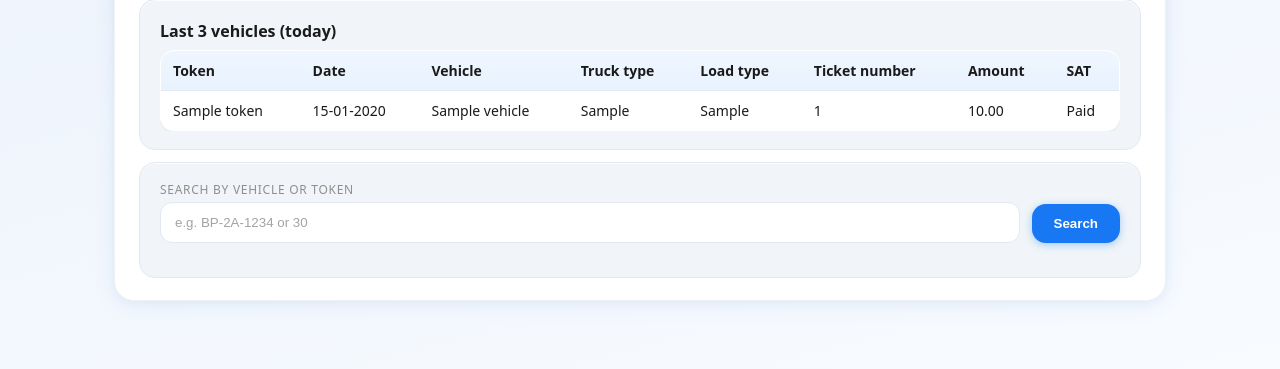
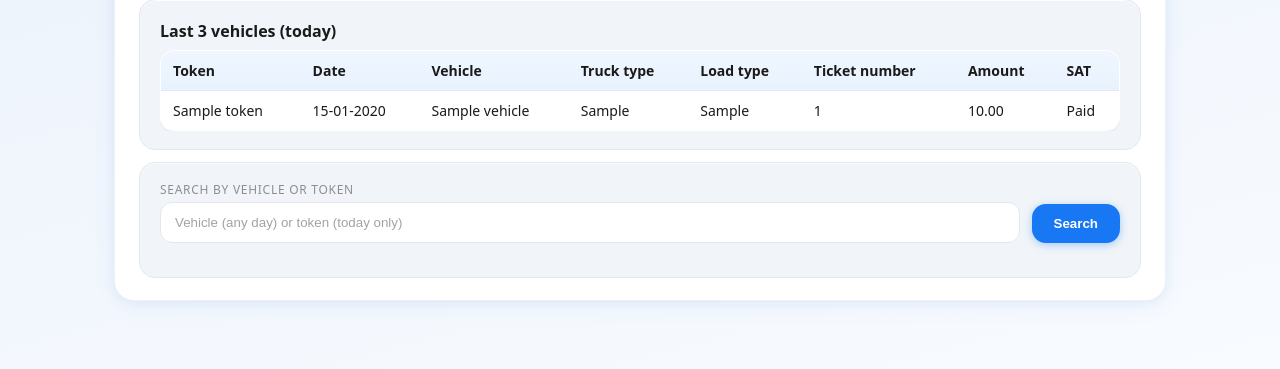
Before and after one commit to beacparking/BEAC-CLEAN, a Flask app: template templates/admin.html in a window 1280 px wide. Shown: the part 601-970 px from the top of the page. Run offline with Flask 3, Linux system fonts and the light colour scheme; the template is opened without the code that fills it: most values are stand-ins (such as "Sample title", 1, 10 or a date in 2020); some libraries are stand-ins or nearby versions.

Commit message:
Token search today only; admin search copy tweaks

```diff
--- a/app.py
+++ b/app.py
@@ -331,7 +331,7 @@ def admin():
         for r in last_rows
     ]
 
-    # Optional search by vehicle number OR token number (all dates)
+    # Search: by token = today only; by vehicle plate = all dates
     search_vehicle = request.args.get("search_vehicle")
     search_rows = []
     search_mode = None
@@ -347,10 +347,10 @@ def admin():
                 """
                 SELECT id, daily_token, ticket_number, generated_date, amount_collected, vehicle_number, truck_type, load_type
                 FROM vehicle_qr
-                WHERE daily_token = %s
-                ORDER BY generated_date DESC, daily_token DESC
+                WHERE daily_token = %s AND generated_date = %s
+                ORDER BY daily_token DESC
                 """,
-                (token_val,),
+                (token_val, today),
             )
         else:
             search_mode = "vehicle"
--- a/templates/admin.html
+++ b/templates/admin.html
@@ -145,7 +145,7 @@
     <form method="GET" class="qr-form">
         <div class="field">
             <label>Search by vehicle or token</label>
-            <input type="text" name="search_vehicle" placeholder="e.g. BP-2A-1234 or 30" value="{{ search_vehicle or '' }}">
+            <input type="text" name="search_vehicle" placeholder="Vehicle (any day) or token (today only)" value="{{ search_vehicle or '' }}">
         </div>
         <button type="submit">Search</button>
     </form>
@@ -193,7 +193,7 @@
             </table>
             </div>
         {% else %}
-            <p class="unpaid-empty">No records found for this vehicle.</p>
+            <p class="unpaid-empty">{% if search_mode == 'token' %}No vehicle with this token for today.{% else %}No records found for this vehicle.{% endif %}</p>
         {% endif %}
     {% endif %}
 </div>
```
